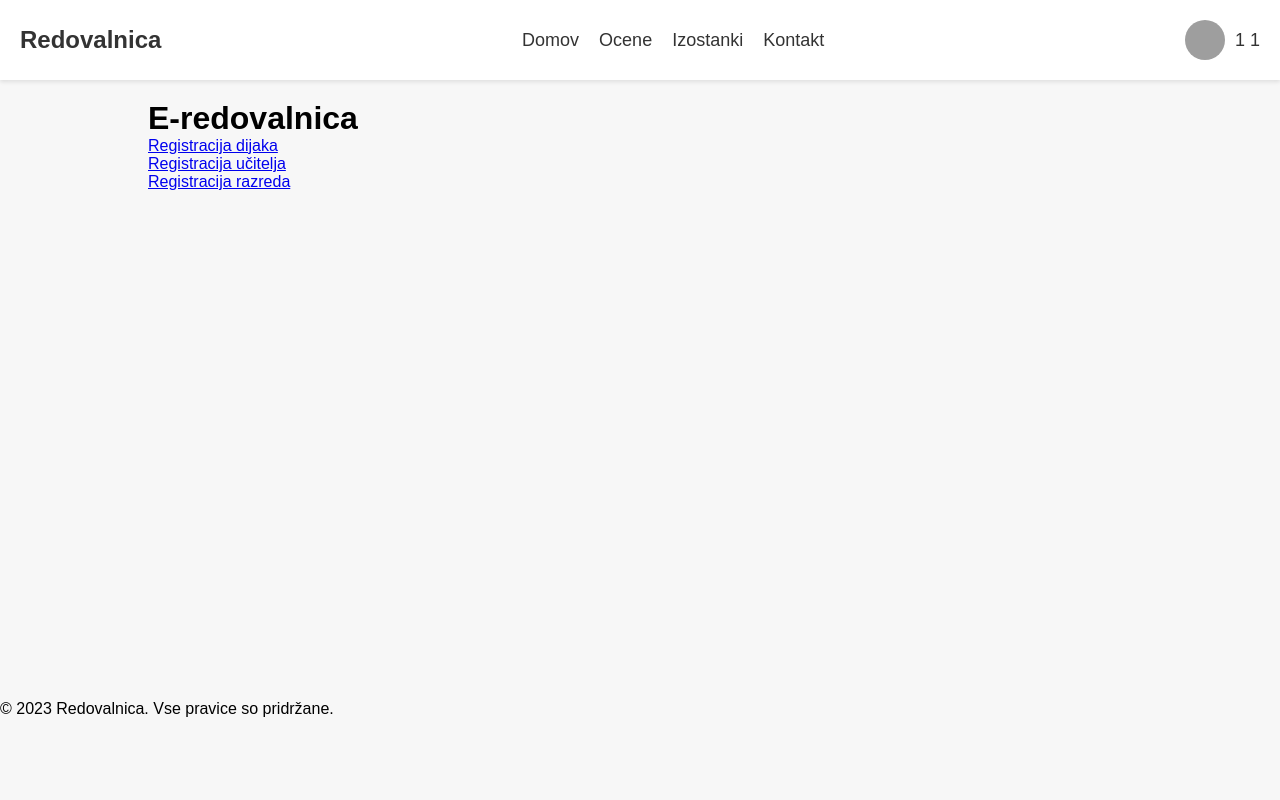
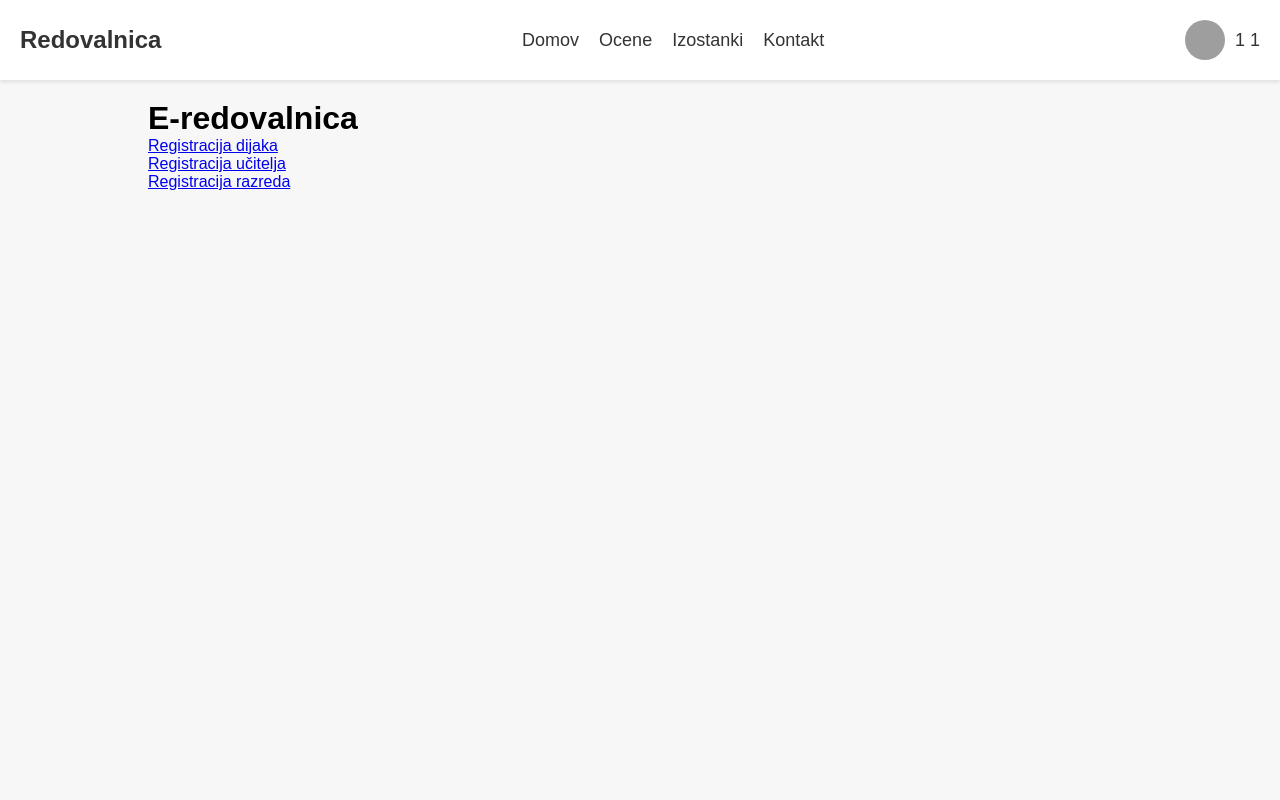
Before and after one commit to majzabukovnik/Redovalnica, a PHP site: page /Redovalnica/domov/ in a window 1280 px wide. Run offline with PHP 8.4, Linux system fonts and the light colour scheme; the visitor is signed in with stand-in values (Sample User, id 1); grey boxes are pictures that could not be loaded.

Commit message:
getting rid of footer and form closes

```diff
--- a/views/css/mainCSS.css
+++ b/views/css/mainCSS.css
@@ -9,9 +9,11 @@
 }
 
 .main {
+    position: relative;
     width: 100%;
-    height: 600px;
+    height: 100%;
     display: flex;
+    overflow: auto;
 }
 
 .leftEdge,
@@ -23,14 +25,17 @@
     flex-grow: 1;
     margin: 0 20px;
     z-index: 1;
+    padding-bottom: 20px;
 }
 
 .footer {
     width: 100%;
-    height: 100px;
-    position: relative;
+    height: 20px;
+    position: absolute;
     bottom: 0;
     left: 0;
+    position: sticky;
+    z-index: 1;
 }
 
 .content p {
--- a/views/html/404page.php
+++ b/views/html/404page.php
@@ -17,8 +17,5 @@
     </div>
     <div class="rightEdge"></div>
 </div>
-<div class="footer"><?php require_once "partials/footer.php"?></div>
-</form>
 </body>
-
 </html>
--- a/views/html/RegistracijaDijaka.php
+++ b/views/html/RegistracijaDijaka.php
@@ -54,6 +54,5 @@
     </div>
     <div class="rightEdge"></div>
 </div>
-<div class="footer"><?php require_once "partials/footer.php"?></div>
 </body>
 </html>
--- a/views/html/RegistriracijaUcitelja.php
+++ b/views/html/RegistriracijaUcitelja.php
@@ -60,8 +60,6 @@
     </div>
     <div class="rightEdge"></div>
 </div>
-<div class="footer"><?php require_once "partials/footer.php"?></div>
-</form>
 </body>
 
 </html>
--- a/views/html/RegistrirajRazred.php
+++ b/views/html/RegistrirajRazred.php
@@ -28,11 +28,10 @@
                     <?php endforeach; ?>
                 </ul>
             </div>
+        </form>
     </div>
     <div class="rightEdge"></div>
 </div>
-<div class="footer"><?php require_once "partials/footer.php"?></div>
-</form>
 </body>
 
 </html>
--- a/views/html/domov.php
+++ b/views/html/domov.php
@@ -18,8 +18,5 @@
     </div>
     <div class="rightEdge"></div>
 </div>
-<div class="footer"><?php require_once "partials/footer.php"?></div>
-</form>
 </body>
-
 </html>
--- a/views/html/partials/footer.php
+++ /dev/null
@@ -1,2 +0,0 @@
-
-<p>&copy; 2023 Redovalnica. Vse pravice so pridržane.</p>
--- a/views/html/prijava.php
+++ b/views/html/prijava.php
@@ -28,11 +28,10 @@
                     <?php endforeach; ?>
                 </ul>
             </div>
+        </form>
     </div>
     <div class="rightEdge"></div>
 </div>
-<div class="footer"><?php require_once "partials/footer.php"?></div>
-</form>
 </body>
 
 </html>
--- a/views/html/uporabniskiProfil.php
+++ b/views/html/uporabniskiProfil.php
@@ -47,8 +47,6 @@
 
     <div class="rightEdge"></div>
 </div>
-<div class="footer"><?php require_once "partials/footer.php"?></div>
-</form>
 </body>
 
 </html>
```
